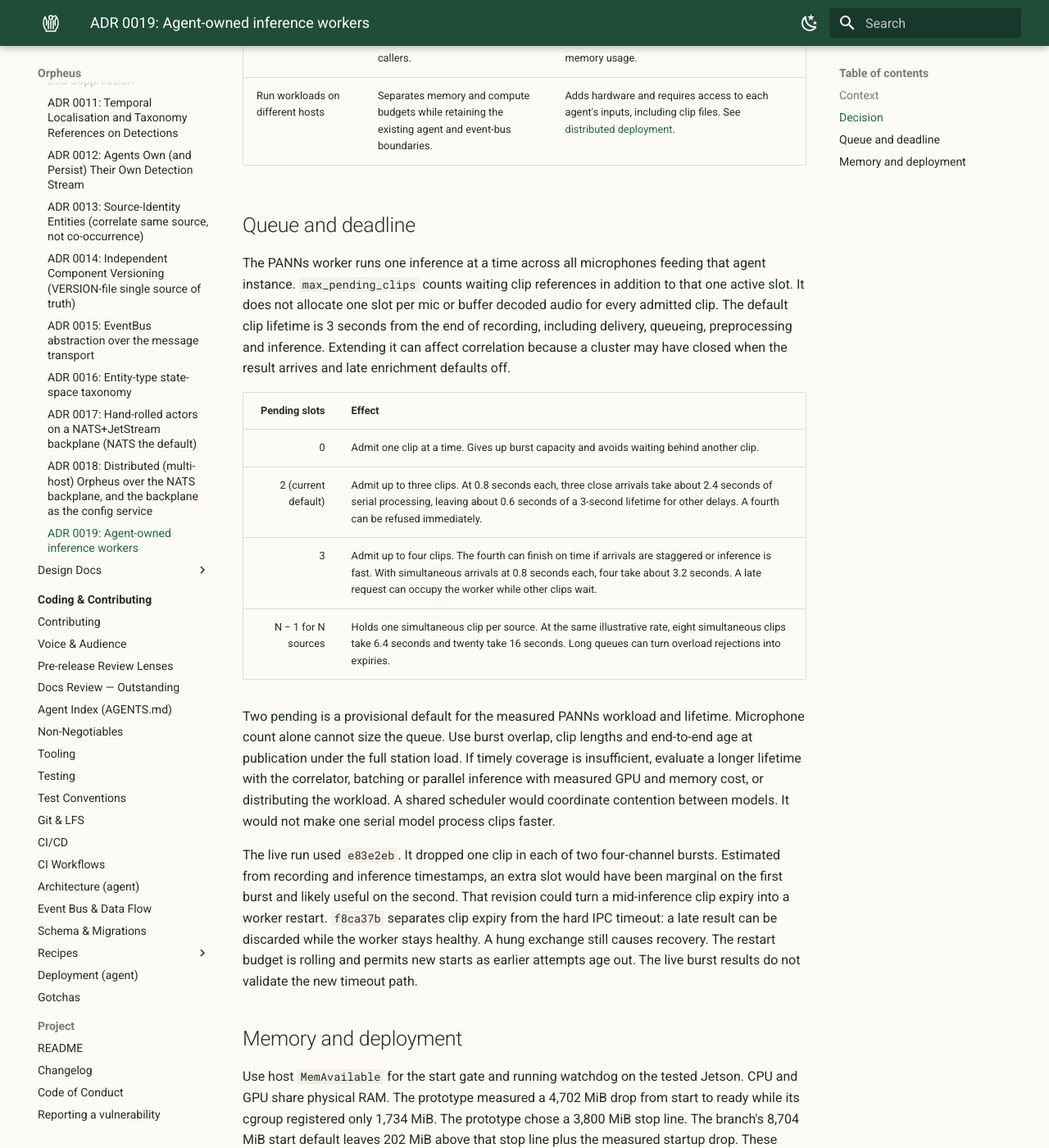
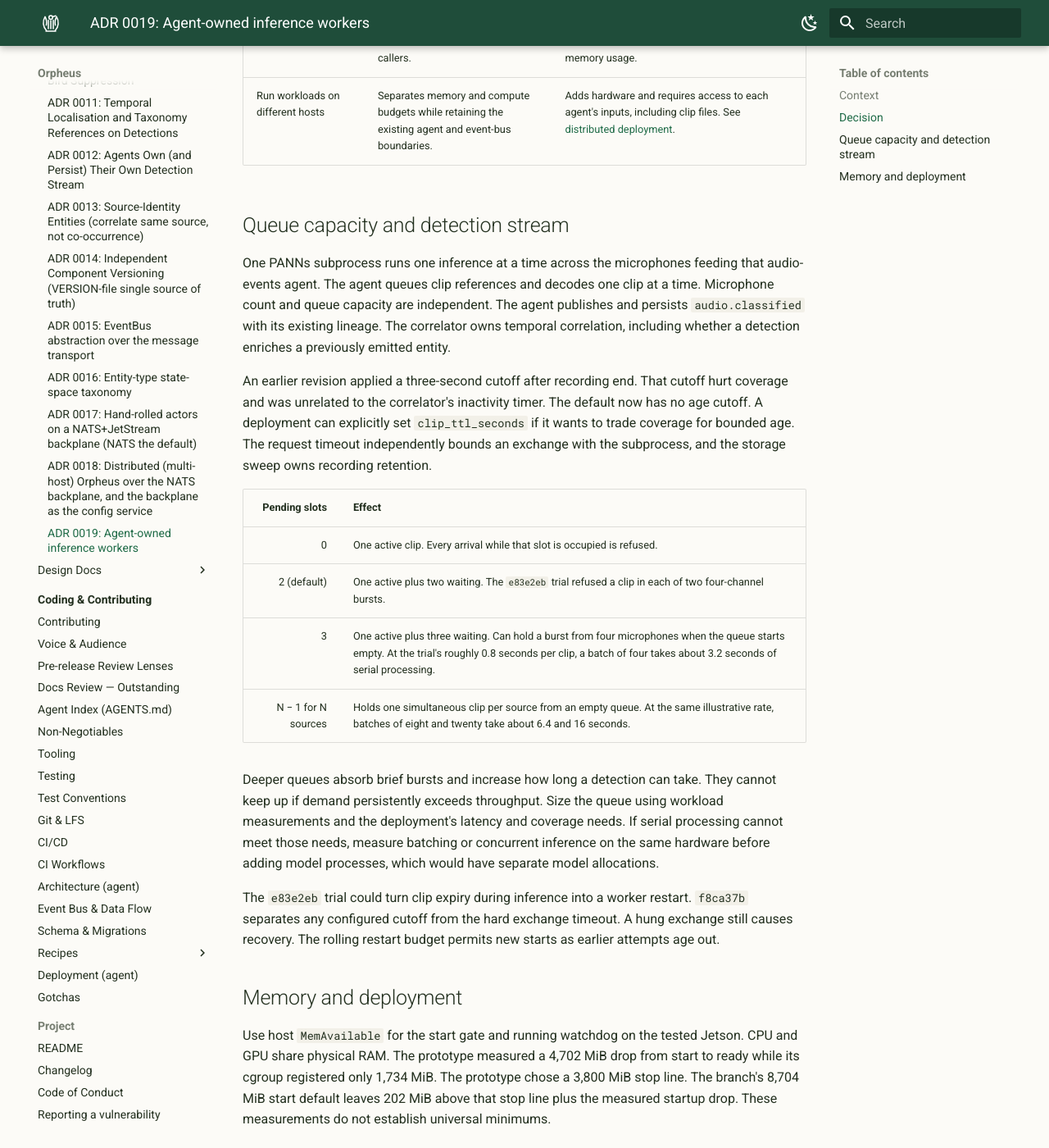
Before and after one commit to scottchronicity/orpheus, an MkDocs documentation site: the page built from docs/adr/0019-agent-owned-inference-workers.md, in a window 1280 px wide and 1400 px high, scrolled down 981 px. Shown: the whole window at 82% size. Built offline with MkDocs 1.6.1 and Material for MkDocs 9.7.7, drawn with Linux system fonts in a browser that asks for light colours; some of the changed text lies outside the part shown.

Commit message:
fix(audio-events): honor deployment inference policy
Keep PANNs memory budgets in the owning agent configuration and preserve declared values in the isolated experiment. Make clip age rejection opt-in so the inference backend does not silently discard detections on the correlator’s timescale.

````diff
--- a/docs/adr/0019-agent-owned-inference-workers.md
+++ b/docs/adr/0019-agent-owned-inference-workers.md
@@ -30,39 +30,40 @@ runtime and configure its own policy. The in-process backend remains available.
 | Shared inference service | Can share model residency when several agents need the same model and can schedule across callers. | Adds a service failure domain and ties callers to its supported runtimes. Moving different models into one service does not itself reduce their memory usage. |
 | Run workloads on different hosts | Separates memory and compute budgets while retaining the existing agent and event-bus boundaries. | Adds hardware and requires access to each agent's inputs, including clip files. See [distributed deployment](../designs/distributed-deployment.md). |
 
-## Queue and deadline
+## Queue capacity and detection stream
 
-The PANNs worker runs one inference at a time across all microphones feeding
-that agent instance. `max_pending_clips` counts waiting clip references in
-addition to that one active slot. It does not allocate one slot per mic or
-buffer decoded audio for every admitted clip. The default clip lifetime is
-3 seconds from the end of recording, including delivery, queueing,
-preprocessing and inference. Extending it can affect correlation because a
-cluster may have closed when the result arrives and late enrichment defaults off.
+One PANNs subprocess runs one inference at a time across the microphones
+feeding that audio-events agent. The agent queues clip references and decodes
+one clip at a time. Microphone count and queue capacity are independent.
+The agent publishes and persists `audio.classified` with its existing lineage.
+The correlator owns temporal correlation, including whether a detection
+enriches a previously emitted entity.
+
+An earlier revision applied a three-second cutoff after recording end. That
+cutoff hurt coverage and was unrelated to the correlator's inactivity timer.
+The default now has no age cutoff. A deployment can explicitly set
+`clip_ttl_seconds` if it wants to trade coverage for bounded age. The
+request timeout independently bounds an exchange with the subprocess, and
+the storage sweep owns recording retention.
 
 | Pending slots | Effect |
 |---:|---|
-| 0 | Admit one clip at a time. Gives up burst capacity and avoids waiting behind another clip. |
-| 2 (current default) | Admit up to three clips. At 0.8 seconds each, three close arrivals take about 2.4 seconds of serial processing, leaving about 0.6 seconds of a 3-second lifetime for other delays. A fourth can be refused immediately. |
-| 3 | Admit up to four clips. The fourth can finish on time if arrivals are staggered or inference is fast. With simultaneous arrivals at 0.8 seconds each, four take about 3.2 seconds. A late request can occupy the worker while other clips wait. |
-| N − 1 for N sources | Holds one simultaneous clip per source. At the same illustrative rate, eight simultaneous clips take 6.4 seconds and twenty take 16 seconds. Long queues can turn overload rejections into expiries. |
+| 0 | One active clip. Every arrival while that slot is occupied is refused. |
+| 2 (default) | One active plus two waiting. The `e83e2eb` trial refused a clip in each of two four-channel bursts. |
+| 3 | One active plus three waiting. Can hold a burst from four microphones when the queue starts empty. At the trial's roughly 0.8 seconds per clip, a batch of four takes about 3.2 seconds of serial processing. |
+| N − 1 for N sources | Holds one simultaneous clip per source from an empty queue. At the same illustrative rate, batches of eight and twenty take about 6.4 and 16 seconds. |
 
-Two pending is a provisional default for the measured PANNs workload and
-lifetime. Microphone count alone cannot size the queue. Use burst overlap,
-clip lengths and end-to-end age at publication under the full station load.
-If timely coverage is insufficient, evaluate a longer lifetime with the
-correlator, batching or parallel inference with measured GPU and memory cost,
-or distributing the workload. A shared scheduler would coordinate contention
-between models. It would not make one serial model process clips faster.
+Deeper queues absorb brief bursts and increase how long a detection can
+take. They cannot keep up if demand persistently exceeds throughput. Size
+the queue using workload measurements and the deployment's latency and
+coverage needs. If serial processing cannot meet those needs, measure
+batching or concurrent inference on the same hardware before adding model
+processes, which would have separate model allocations.
 
-The live run used `e83e2eb`. It dropped one clip in each of two four-channel
-bursts. Estimated from recording and inference timestamps, an extra slot
-would have been marginal on the first burst and likely useful on the second.
-That revision could turn a mid-inference clip expiry into a worker restart.
-`f8ca37b` separates clip expiry from the hard IPC timeout: a late result can
-be discarded while the worker stays healthy. A hung exchange still causes
-recovery. The restart budget is rolling and permits new starts as earlier
-attempts age out. The live burst results do not validate the new timeout path.
+The `e83e2eb` trial could turn clip expiry during inference into a worker
+restart. `f8ca37b` separates any configured cutoff from the hard exchange
+timeout. A hung exchange still causes recovery. The rolling restart budget
+permits new starts as earlier attempts age out.
 
 ## Memory and deployment
 
@@ -81,13 +82,15 @@ video inference model. A worker's host memory checks are not reservations.
 Two workers can see the same headroom and start together. Once GPU inference
 has been selected, recovery does not load a second CPU model under pressure.
 
-**Open configuration issue.** The branch exposes the limits through
-`audio_events.gpu_worker`, but the agent and worker validate against fixed
-prototype values, the experiment separately clamps the start gate, and the
-shared library has PANNs memory defaults. Resolve the deployment-level
-values once through the existing config path and pass them through to the
-checks. Review the validation rules and required headroom before changing
-production policy. Keep the watchdog active.
+Resolve PANNs limits through `audio_events.gpu_worker` and pass them to the
+parent checks and child watchdog. Both budgets are positive and the start
+gate exceeds the running floor. The isolated experiment uses the budgets
+from its resolved configuration. The shared library takes memory budgets
+from each caller, so a future inference agent can choose policy for its own
+model and deployment. At the host level, budget for the sum of measured
+resident model and peak workload demands, including simultaneous cold starts.
+The earlier trial does not establish the required headroom for a different
+mix of models or input sources.
 
 On the next candidate revision, measure overload and expiry separately,
 recording-to-publication age, worker reloads, and minimum available memory
--- a/docs/operator-manual/panns-gpu.md
+++ b/docs/operator-manual/panns-gpu.md
@@ -49,7 +49,6 @@ Add this to your local `orpheus.yaml`:
 audio_events:
   backend: auto
   gpu_worker:
-    clip_ttl_seconds: 3.0
     max_pending_clips: 2
 ```
 
@@ -170,21 +169,17 @@ audio-motion event; `root_event_id` remains the original acoustic lineage. Dupli
 deliveries of the same source/class use the last captured result in the report.
 The comparison reads scratch JSONL only and never opens the production database.
 
-The normal clip TTL still applies: by default, three seconds after the source
-recording ends, including queueing, preprocessing and inference. A motion timestamp
-marks the start; its recorded duration is included, so a 35-second recording is
-not immediately stale. Expired or overloaded clips are skipped before decoding;
-clips received during loading/recovery are refused. Reload takes 12–15 seconds,
-so those clips expire rather than waiting for recovery. Use the health counters
-and input readiness markers to distinguish missing work from numerical differences.
+A full queue or unavailable worker can cause a clip to be skipped before
+decoding. Use the health counters and input readiness markers to distinguish
+skipped clips from differences in model output. The experiment uses the
+configured `clip_ttl_seconds` if you set one.
 An unmatched label alone does not prove a model disagreement, and zero matched
 labels is not a parity result. This is a live observation experiment, not replay.
 
-CPU and GPU share the Jetson's physical RAM. This test adds a roughly 4,702 MiB
-startup footprint while the CPU model remains resident. The existing 8,704 MiB
-start gate and 3,800 MiB running floor remain in force (or stricter live settings).
-If the station lacks that headroom, the experiment stays memory-blocked; do not
-lower the protections to force it to load.
+CPU and GPU share the Jetson's physical RAM. This test adds the GPU model
+while the CPU model remains resident. It uses the start gate and running floor
+from the resolved experiment configuration. If the station lacks the configured
+headroom, the experiment waits in `memory_blocked`.
 
 ## Budget memory and overload
 
@@ -199,33 +194,38 @@ do not add RSS, allocator reservations and MemAvailable drops together.
 | `start_memory_mib` | 8704 | Minimum MemAvailable before starting/loading a worker. |
 | `floor_memory_mib` | 3800 | Worker watchdog stop and agent admission floor. |
 | `max_pending_clips` | 2 | Waiting clip references, in addition to one active clip. |
-| `clip_ttl_seconds` | 3 | Lifetime after the source recording ends, including queueing, preprocessing and inference. |
+| `clip_ttl_seconds` | unset | Optional maximum age after recording ends for PANNs to classify a clip. Set a positive number of seconds to enable it. |
 | `max_clip_seconds` | 40 | Maximum decoded clip duration; header checked before decoding. |
 | `startup_timeout_seconds` | 60 | Model load and warm-up deadline. |
 | `request_timeout_seconds` | 5 | Hard timeout for a worker request. |
 | `restart_backoff_seconds` | 2 | Initial restart delay, increasing to 30 seconds. |
 | `max_starts` | 3 | Maximum starts within `restart_window_seconds` (default 300). |
 
-Configuration cannot lower the floor below 3800 MiB or the start gate below the
-floor plus 4702 MiB. These are provisional guards, not a guarantee against OOM.
-Validate maximum clips with the complete station workload. The worker checks
-host memory during loading, inference and idle time and exits on pressure or an
-unreadable memory source. The parent stops admitting clips before decoding them.
+Set the budgets under `audio_events.gpu_worker` for your deployment. Specify
+positive whole MiB values and set the start gate above the running floor. Use
+measured memory during model load and maximum-length clips alongside the
+station's other models and encodes to choose the gap. The worker checks host
+memory during loading, inference and idle time and exits on pressure or an
+unreadable memory source. The parent checks memory before decoding clips.
 
-Only one inference runs at a time. A full queue refuses new clips. A request that
-already reached the worker can finish within its hard timeout. The agent discards
-late results. With the default queue, four simultaneous clips can fill one
-active slot and two waiting slots, leaving one clip unprocessed. Increasing
-the queue can absorb short bursts within the clip lifetime. It leaves the
-worker's processing rate unchanged. Requests never wait for a model reload
-or automatically retry. See [ADR 0019](../adr/0019-agent-owned-inference-workers.md)
-for the capacity tradeoffs.
-Reload took 12–15 seconds in the prototype, longer than a clip's default lifetime:
-clips arriving during recovery are refused, and new clips resume after readiness.
-Recorded audio remains available under normal retention; refused work is not
-automatically replayed. Core NATS delivery is not a durable inference-job queue.
-Late results can fragment correlation when late enrichment is disabled; keep
-queue age short and inspect rejection counts before increasing the TTL.
+The worker processes one clip at a time. A full queue refuses new clips.
+With two waiting slots, a burst of four clips can fill the queue and leave a
+clip unprocessed. More waiting slots let the worker absorb longer bursts and
+increase how long clips can wait. Size the queue using clip arrival rates,
+classification latency, and overload counts on your deployment. See
+[ADR 0019](../adr/0019-agent-owned-inference-workers.md).
+
+The agent publishes and persists `audio.classified` detections for completed
+clips using its usual thresholds and source lineage. By default it applies
+no age cutoff. If you configure `clip_ttl_seconds`, its budget starts when
+recording ends and includes delivery, queueing and classification. The
+correlator manages its own timing. The
+[storage retention policy](index.md#7-data-retention) governs recording deletion.
+
+The request timeout bounds the exchange with the worker. A worker reload took
+12–15 seconds in the prototype. The agent refuses clips while the worker is
+unavailable and resumes when it is ready. The agent does not automatically
+replay refused clips.
 
 ## Check health and roll back
 
````
Also changed, not shown: 9 other files.
